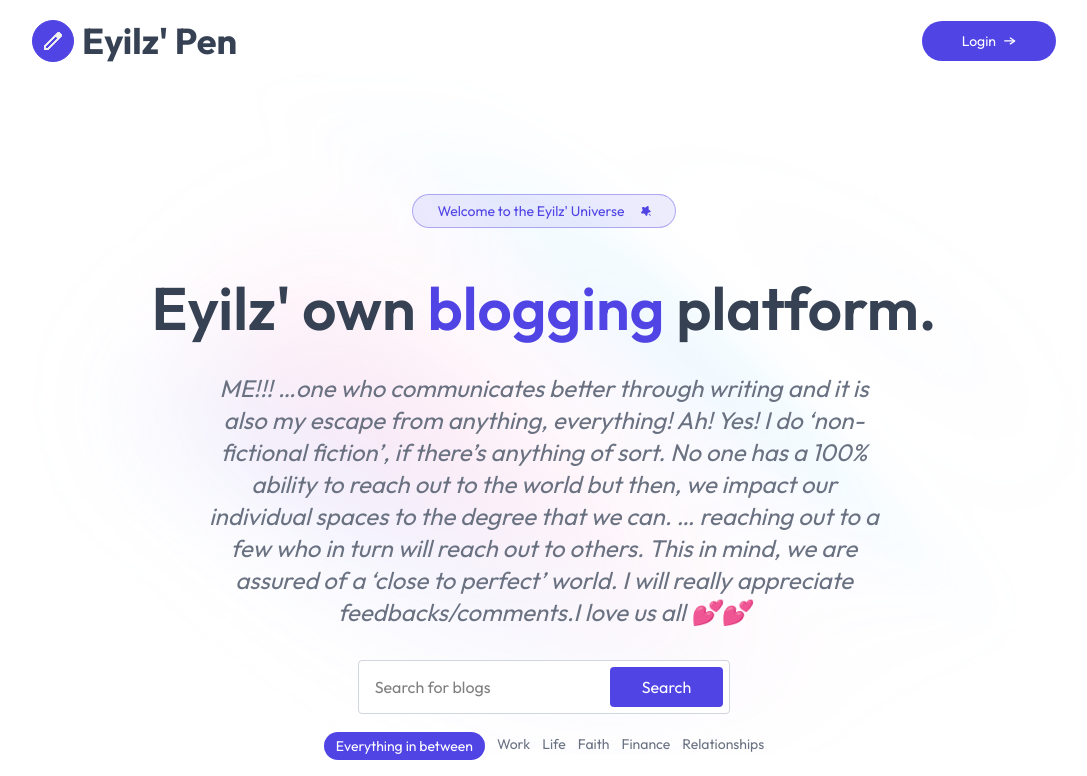
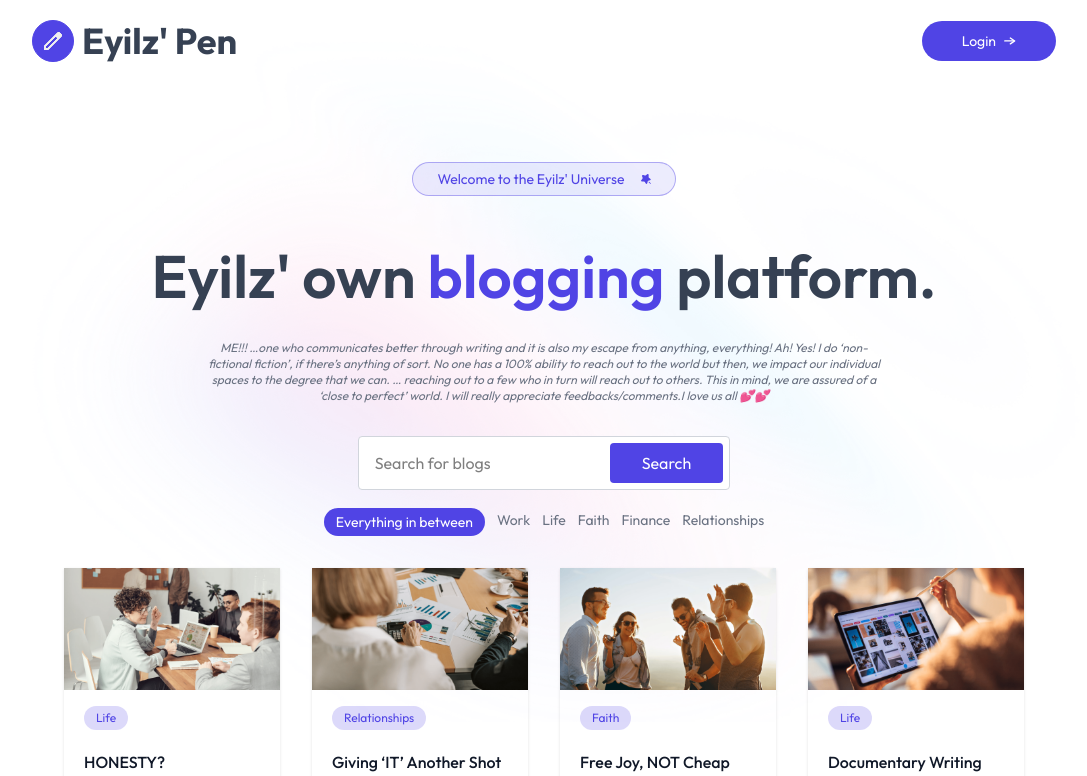
Before and after one commit to Xlence1624/Eyil-s_Pen, a React (Vite) app: page / in a window 1280 px wide. Shown: the top 776 px of the page, without its empty margins (96-1183 px from the left). Built offline with nearby package versions, Linux system fonts and the light colour scheme.

Commit message:
fixed
Signed-off-by: Michael Orji <xlence1624@gmail.com>

```diff
--- a/src/components/Header.jsx
+++ b/src/components/Header.jsx
@@ -3,7 +3,7 @@ import { assets } from '../assets/assets'
 
 const Header = () => {
   return (
-    <div className='mx-8 sm:mx-16 xl:mx-24 relative flex items-center flex-col  justify-center mt-18 text-center'>
+    <div className='mx-8 sm:mx-16 xl:mx-24 relative flex items-center flex-col  justify-center  sm:mt-10  text-center'>
       <div className=" mt-10 mb-8">
 <div className="inline-flex items-center justify-center gap-4 px-6 py-1.5 mb-4 border border-primary/40 bg-primary/10 rounded-full text-sm text-primary">
   <p>Welcome to the Eyilz' Universe</p>
@@ -14,7 +14,7 @@ const Header = () => {
 
       </div>
           <h1 className="text-3xl sm:text-6xl  font-semibold sm:leading-16 text-gray-700 text-center">Eyilz' own   <span className="text-primary">blogging </span> platform.</h1>
-  <p className='my-6 sm:my-8 max-w-2xl m-auto max-sm:text-xs text-gray-500 text-2xl italic'> ME!!! …one who communicates better through writing and it is also my escape from anything, everything! Ah! Yes! I do ‘non-fictional fiction’, if there’s anything of sort. No one has a 100% ability to reach out to the world but then, we impact our individual spaces to the degree that we can. … reaching out to a few who in turn will reach out to others. This in mind, we are assured of a ‘close to perfect’ world. I will really appreciate feedbacks/comments.I love us all 💕💕</p>
+  <p className='my-6 sm:my-8 max-w-2xl m-auto text-xs text-gray-500 italic'> ME!!! …one who communicates better through writing and it is also my escape from anything, everything! Ah! Yes! I do ‘non-fictional fiction’, if there’s anything of sort. No one has a 100% ability to reach out to the world but then, we impact our individual spaces to the degree that we can. … reaching out to a few who in turn will reach out to others. This in mind, we are assured of a ‘close to perfect’ world. I will really appreciate feedbacks/comments.I love us all 💕💕</p>
   <form className="flex justify-between max-w-lg max-sm:scale-75 mx-auto border border-gray-300 bg-white rounded overflow-hidden focus-within:border-primary focus-within:ring-1 focus-within:ring-primary">
     <input type="text"  placeholder="Search for blogs" className="w-full pl-4 outline-none" />
 
```
